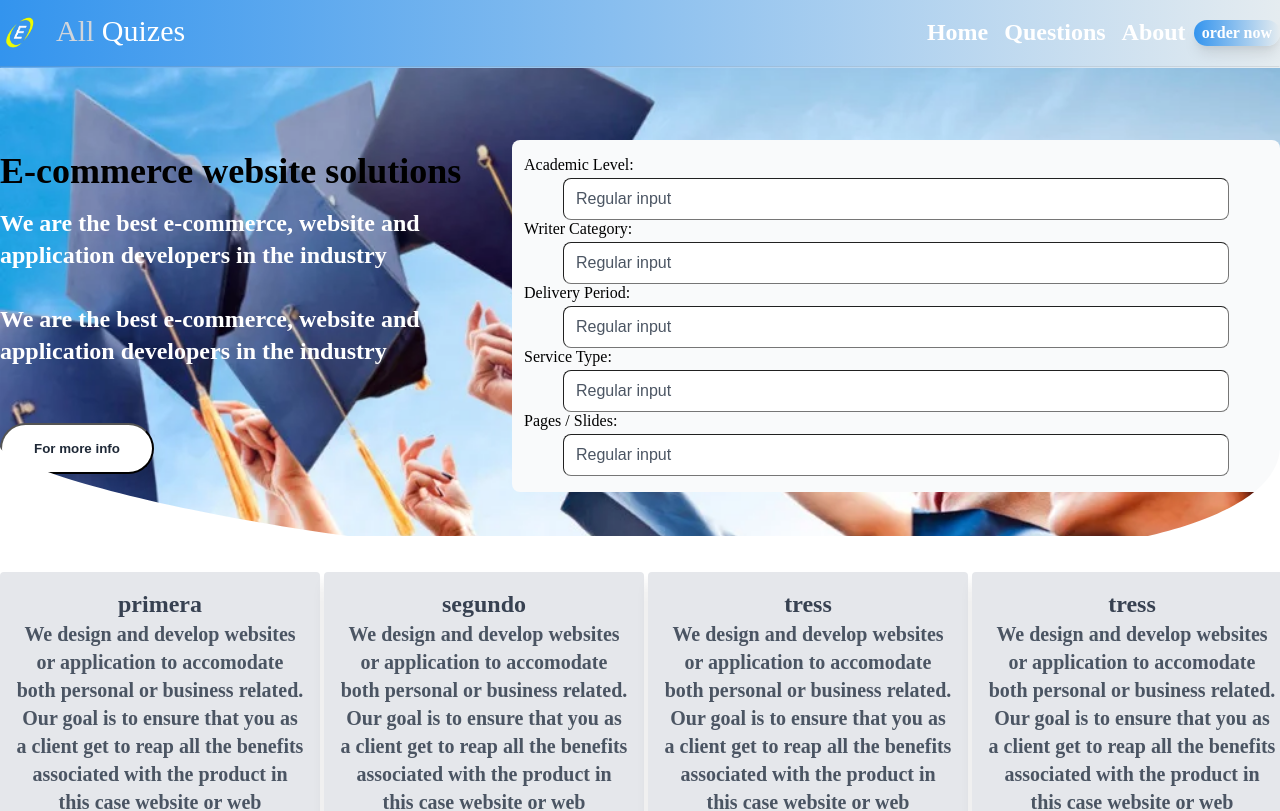
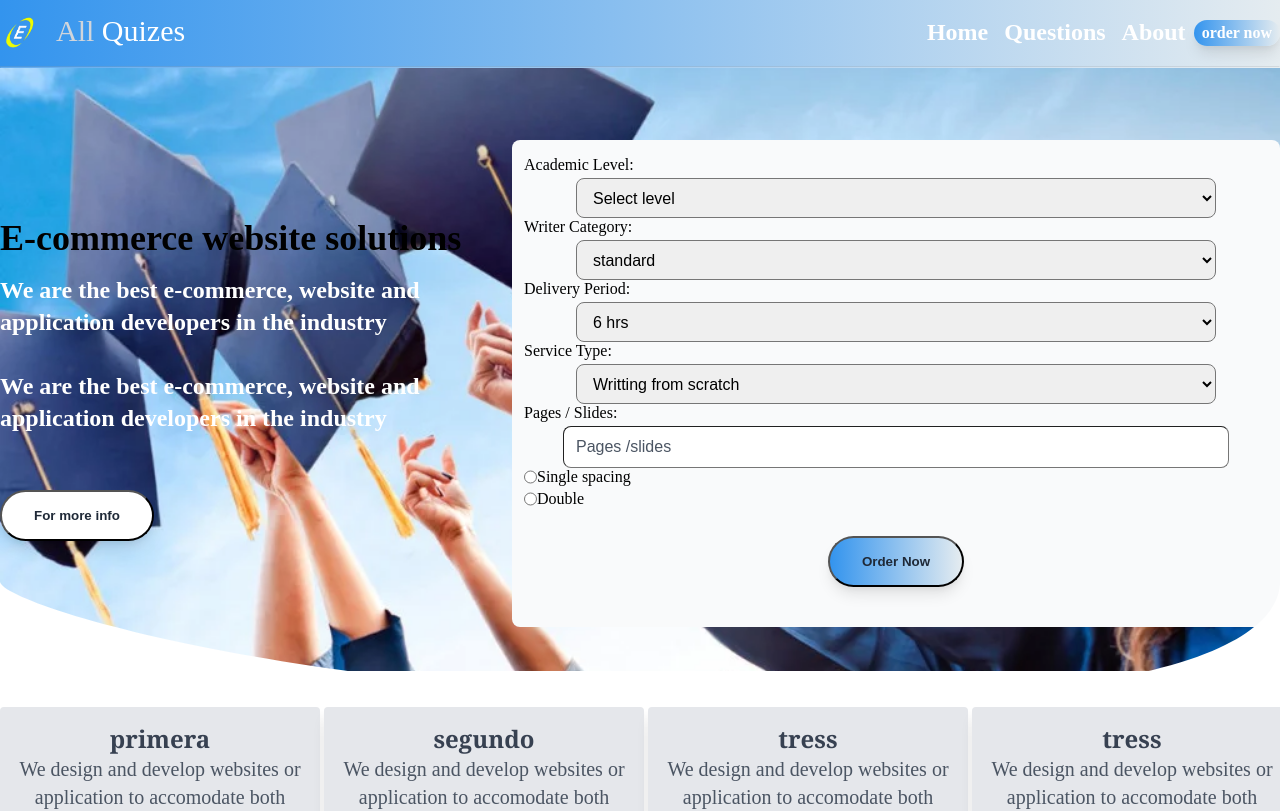
Before and after one commit to myrachanto/website-trial-run, a Nuxt app: page / in a window 1280 px wide. Shown: the top 811 px of the page. Built offline with nearby package versions, Linux system fonts and the light colour scheme.

Commit message:
order btn

```diff
--- a/components/component/cardi.vue
+++ b/components/component/cardi.vue
@@ -23,9 +23,9 @@ export default {
   @apply  w-full h-32 sm:h-48 object-contain;
 }
 .h4header{
-  @apply font-semibold text-xl md:text-2xl text-gray-700 flex flex-wrap items-center justify-center leading-tight;
+  @apply font-serif text-xl md:text-2xl text-gray-700 flex flex-wrap items-center justify-center leading-tight;
 }
 .cardbody{
-  @apply m-4 text-xl text-gray-600 font-semibold;
+  @apply m-4 text-xl text-gray-600 ;
 }
 </style>
--- a/components/component/contactform.vue
+++ b/components/component/contactform.vue
@@ -2,35 +2,104 @@
   <div class="formg">
     <div class="group">
         <label class="lab" for="forms-labelOverInputCode">Academic Level:</label>
-        <input class="form-name" type="text" placeholder="Regular input" id="forms-labelOverInputCode"/>
+        <select class="form-name">
+             <option v-for="(level, i) in levels" :key="i" :value="level.name">
+                    {{ level.name }}
+            </option>
+            </select>
     </div>
 
     <div class="group">
         <label class="lab" for="forms-labelOverInputCode">Writer Category:</label>
-        <input class="form-name" type="text" placeholder="Regular input" id="forms-labelOverInputCode"/>
+        <select class="form-name">
+             <option v-for="(writer, i) in writerLevels" :key="i" :value="writer.level">
+                    {{ writer.level }}
+            </option>
+            </select>
     </div>
     <div class="group">
         <label class="lab" for="forms-labelOverInputCode">Delivery Period:</label>
-        <input class="form-name" type="text" placeholder="Regular input" id="forms-labelOverInputCode"/>
+        <select class="form-name">
+             <option v-for="(level, i) in time" :key="i" :value="level.name">
+                    {{ level.name }}
+            </option>
+            </select>
     </div>
     <div class="group">
         <label class="lab" for="forms-labelOverInputCode">Service Type:</label>
-        <input class="form-name" type="text" placeholder="Regular input" id="forms-labelOverInputCode"/>
+        <select class="form-name">
+             <option v-for="(level, i) in services" :key="i" :value="level.name">
+                    {{ level.name }}
+            </option>
+            </select>
     </div>
     <div class="group">
         <label class="lab" for="forms-labelOverInputCode">Pages / Slides:</label>
-        <input class="form-name" type="text" placeholder="Regular input" id="forms-labelOverInputCode"/>
+        <input class="form-name" type="number" placeholder="Pages /slides" id="forms-labelOverInputCode"/>
     </div>
+    <div class="group">
+        <label class="lab">
+    <input type="radio" value=""/>
+    <span class="ml-1">Single spacing</span>
+    </label>
+     <label class="lab">
+    <input type="radio" value=""/>
+    <span class="ml-1">Double</span>
+    </label>
+    </div>
+    <div><nuxt-link to="/about"><button class="btn3 gradient">
+            Order Now
+          </button></nuxt-link></div>
   </div>
 </template>
 
 <script>
 export default {
-
+data(){
+    return {
+         levels: [
+        { name: 'Select level', rate: 1 },
+        { name: 'High school', rate: 1.2 },
+        { name: 'Collage', rate: 1.5 },
+        { name: 'Undergraduate', rate: 1.8 },
+        { name: 'Masters', rate: 2 },
+        { name: 'PhD', rate: 2.5 },
+      ],
+      writerLevels: [
+        { level: 'standard', rate: 1 },
+        { level: 'premium', rate: 2 },
+        { level: 'platnum', rate: 3 }
+      ],
+      time: [
+        { name: '6 hrs', value: 6, charge: 1 },
+        { name: '12 hrs', value: 12, charge: 0.9 },
+        { name: '24 hrs', value: 24, charge: 0.85 },
+        { name: '2 days', value: 48, charge: 0.8 },
+        { name: '3 days', value: 72, charge: 0.75 },
+        { name: '4 days', value: 96, charge: 0.7 },
+        { name: '6 days', value: 144, charge: 0.65 },
+        { name: '8 days', value: 192, charge: 0.6 },
+        { name: '10 days', value: 240, charge: 0.55 },
+        { name: '14 days', value: 336, charge: 0.5 },
+        { name: '20 days', value: 480, charge: 0.45 },
+        { name: '30 days', value: 720, charge: 0.4 },
+        { name: '40 days', value: 960, charge: 0.35 }
+      ],
+      services: [
+        { name: 'Writting from scratch', charge: 1 },
+        { name: 'Editing and proofreading', charge: 0.8 },
+        { name: 'Presentation', charge: 0.6 }
+      ],
+    }
+}
 }
 </script>
 
 <style>
+
+.gradient {
+        background: linear-gradient(90deg, #3394ee 0%, #e5ecf0 100%);
+}
 .formg{
     @apply border-gray-50 bg-gray-50 rounded-lg my-5 py-4;
 }
@@ -43,4 +112,7 @@ export default {
 .form-name{
     @apply w-10/12 h-10 px-3 mx-4 text-base placeholder-gray-600 border rounded-lg;
 }
+.btn3{
+  @apply text-gray-800 mx-auto lg:mx-0 hover:underline text-white font-bold rounded-full my-6 py-4 px-8 shadow-lg focus:outline-none focus:shadow-lg transform transition hover:scale-105 duration-300 ease-in-out;
+}
 </style>
```
